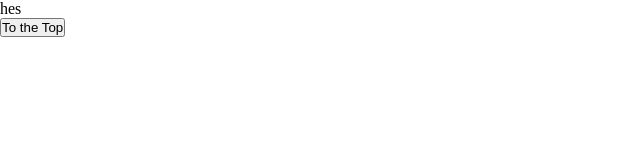
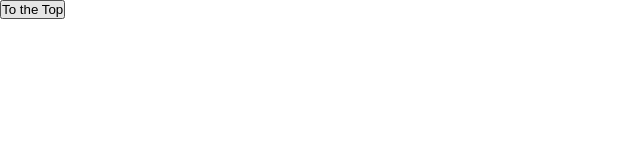
Before and after one commit to cozyhorse/theeraphanOchphilip, a plain HTML site: page index.html in a window 1280 px wide. Shown: the whole page, without its empty margins (0-640 px from the left). Drawn offline with Linux system fonts and the light colour scheme.

Commit message:
Update index.html

```diff
--- a/index.html
+++ b/index.html
@@ -23,8 +23,6 @@
         <!-- 6box with content -->
     </div>
 
-    <div>hes</div>
-
     <button class="top">To the Top</button>
 
     <footer class="footer">
```
